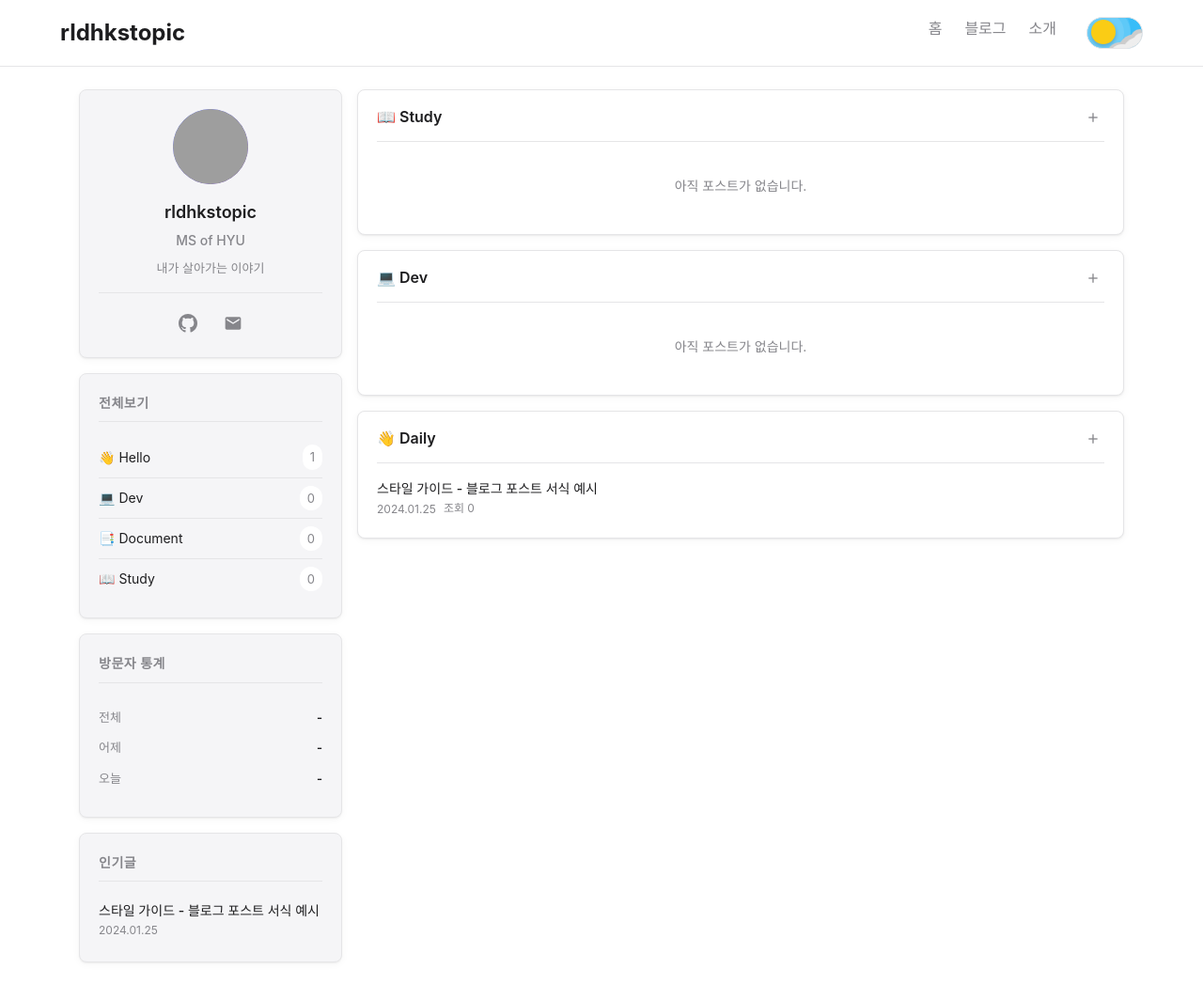
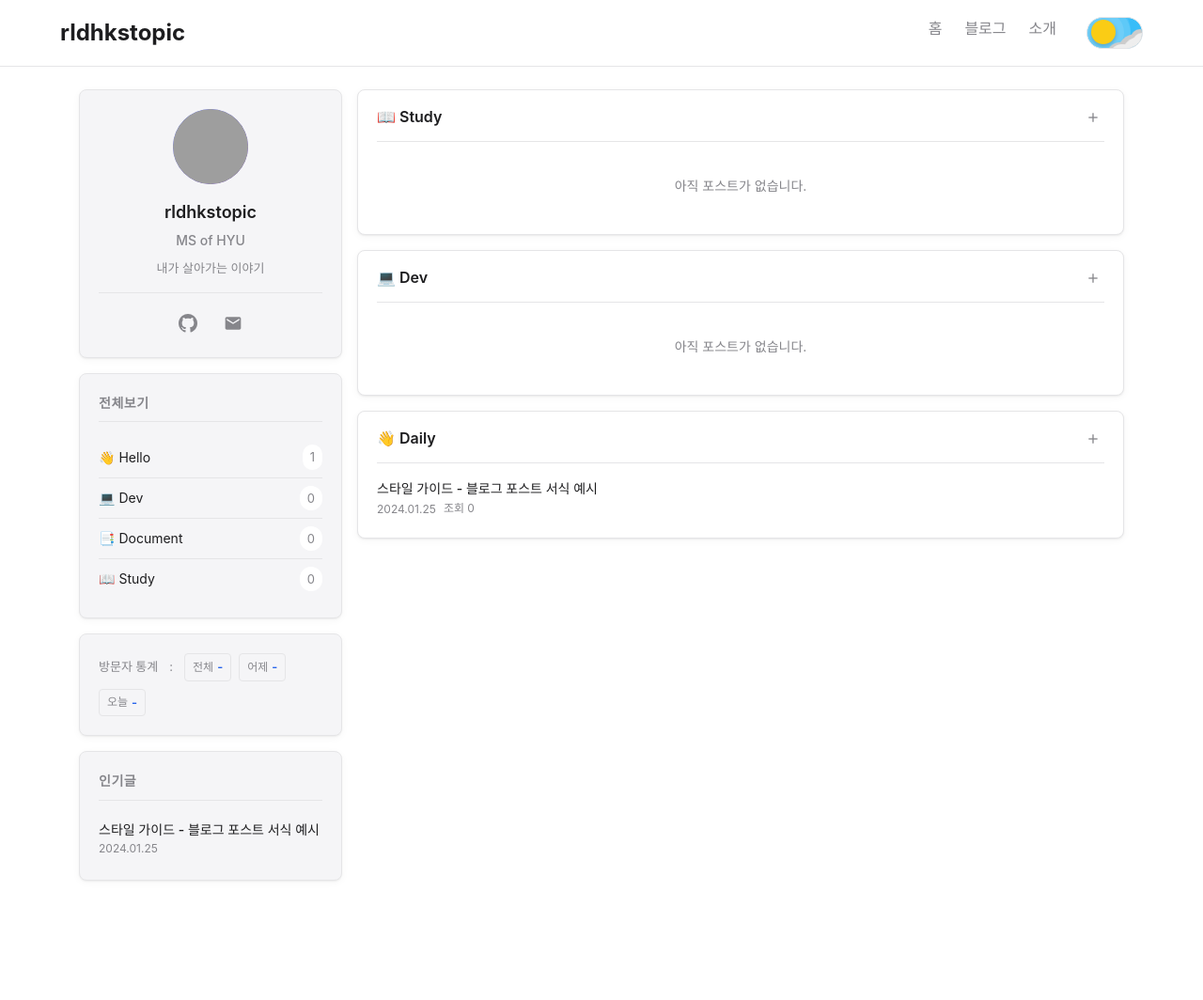
Before and after one commit to rldhkstopic/rldhkstopic.github.io, a Jekyll site: the page built from index.html, in a window 1280 px wide and 1064 px high. Shown: the whole window at 94% size. Built offline with Jekyll 4.4.1, drawn with Linux system fonts in a browser that asks for light colours; nearby versions of some CDN libraries; the list of posts is cut into pages by our own code; grey boxes are pictures that could not be loaded.

Commit message:
방문자 통계 UI 단순화 및 데이터 로드 개선: 한 줄 배지 형식으로 변경, 다중 경로 시도 및 디버깅 로그 추가

```diff
--- a/assets/css/main.css
+++ b/assets/css/main.css
@@ -506,25 +506,44 @@ body.home-page .page-content {
 }
 
 /* 방문자 통계 */
-.visitor-stats {
-  padding: 0.25rem 0;
+.visitor-stats-simple {
+  display: flex;
+  align-items: center;
+  flex-wrap: wrap;
+  gap: 0.5rem;
+  font-size: 0.8125rem;
+  line-height: 1.5;
 }
 
-.visitor-stat-item {
-  display: flex;
-  justify-content: space-between;
+.visitor-stats-label {
+  color: var(--text-secondary);
+  font-weight: 500;
+}
+
+.visitor-stats-separator {
+  color: var(--text-secondary);
+  margin: 0 0.25rem;
+}
+
+.visitor-stat-badge {
+  display: inline-flex;
   align-items: center;
-  padding: 0.375rem 0;
-  font-size: 0.8125rem;
+  gap: 0.25rem;
+  padding: 0.25rem 0.5rem;
+  background: var(--bg-secondary);
+  border-radius: 4px;
+  border: 1px solid var(--border-color);
 }
 
 .visitor-stat-label {
   color: var(--text-secondary);
+  font-size: 0.75rem;
 }
 
 .visitor-stat-value {
   font-weight: 600;
-  color: var(--text-primary);
+  color: var(--accent-color);
+  font-size: 0.8125rem;
 }
 
 /* Main Content Area - 게시판 */
--- a/index.html
+++ b/index.html
@@ -118,20 +118,21 @@ layout: default
 
     <!-- 방문자 통계 -->
     <div class="sidebar-section">
-      <div class="sidebar-section-title">방문자 통계</div>
-      <div class="visitor-stats">
-        <div class="visitor-stat-item">
+      <div class="visitor-stats-simple">
+        <span class="visitor-stats-label">방문자 통계</span>
+        <span class="visitor-stats-separator">:</span>
+        <span class="visitor-stat-badge">
           <span class="visitor-stat-label">전체</span>
           <span class="visitor-stat-value" id="total-visitors">-</span>
-        </div>
-        <div class="visitor-stat-item">
+        </span>
+        <span class="visitor-stat-badge">
           <span class="visitor-stat-label">어제</span>
           <span class="visitor-stat-value" id="yesterday-visitors">-</span>
-        </div>
-        <div class="visitor-stat-item">
+        </span>
+        <span class="visitor-stat-badge">
           <span class="visitor-stat-label">오늘</span>
           <span class="visitor-stat-value" id="today-visitors">-</span>
-        </div>
+        </span>
       </div>
     </div>
 
```
Also changed, not shown: _layouts/default.html (+39 -9 lines).
